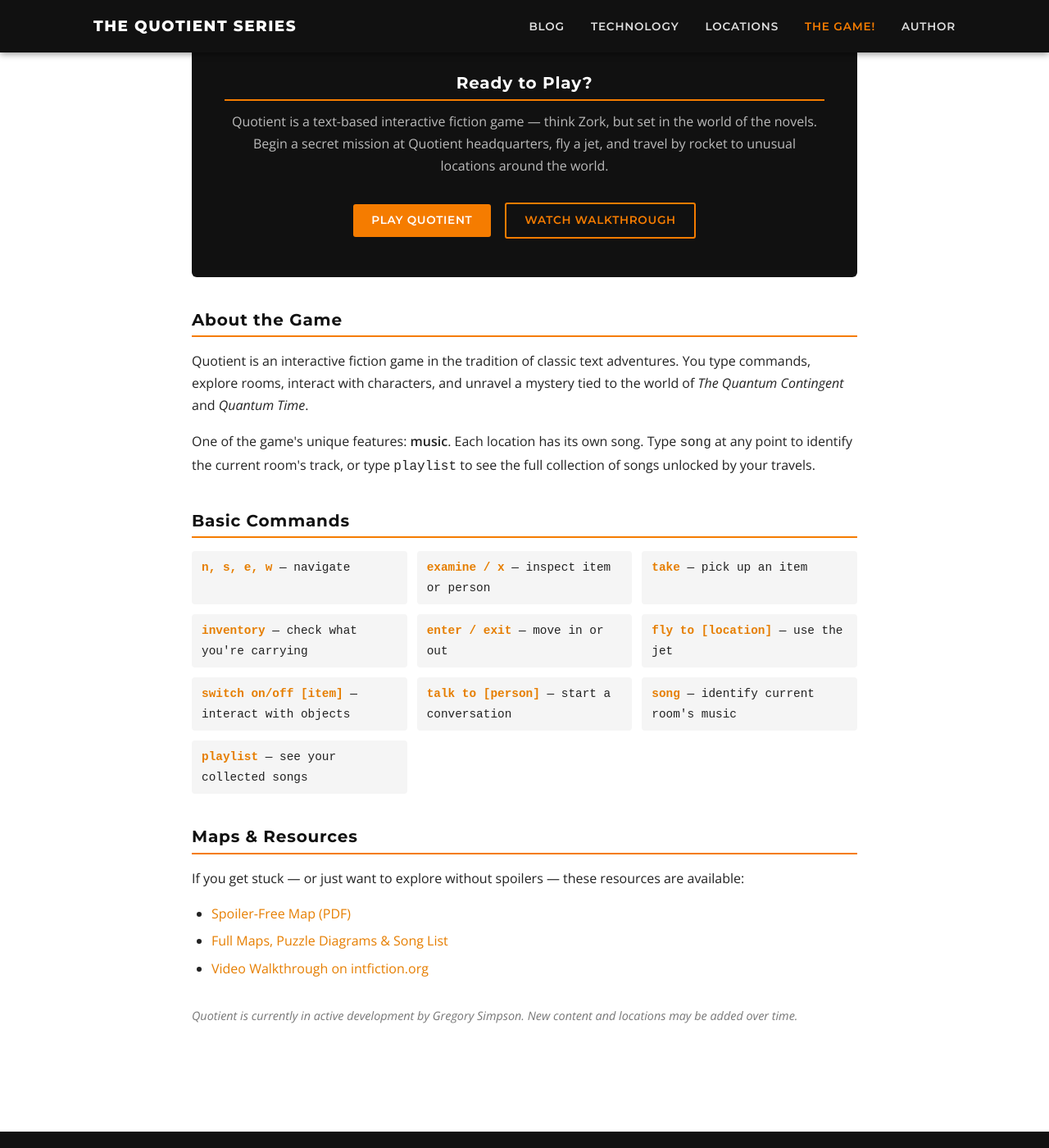
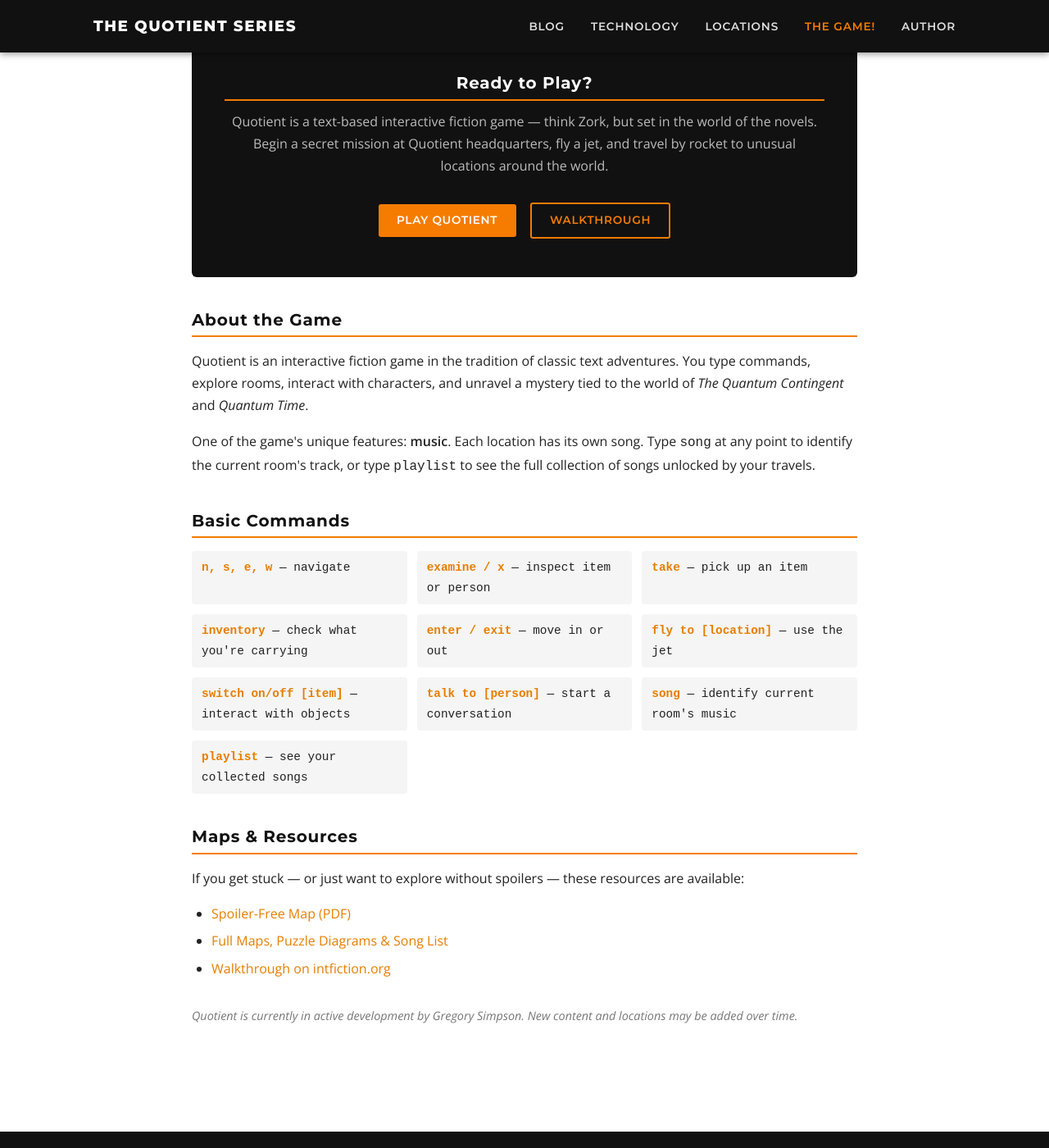
Before and after one commit to simpsong00/simpsong00.github.io, a Jekyll site: the page built from game.md, in a window 1280 px wide and 1400 px high, scrolled down 322 px. Shown: the whole window at 82% size. Built offline with Jekyll 4.4.1, drawn with Linux system fonts in a browser that asks for light colours.

Commit message:
Update game page walkthrough link text

```diff
--- a/game.md
+++ b/game.md
@@ -18,7 +18,7 @@ permalink: /game/
       <h2>Ready to Play?</h2>
       <p>Quotient is a text-based interactive fiction game — think Zork, but set in the world of the novels. Begin a secret mission at Quotient headquarters, fly a jet, and travel by rocket to unusual locations around the world.</p>
       <a href="https://simpsong00.github.io/play.html" class="btn btn-primary" target="_blank" rel="noopener">Play Quotient</a>
-      <a href="https://intfiction.org/t/lets-play-quotient-the-game-by-gregory-simpson/75735/1" class="btn btn-secondary" target="_blank" rel="noopener">Watch Walkthrough</a>
+      <a href="https://intfiction.org/t/lets-play-quotient-the-game-by-gregory-simpson/75735/1" class="btn btn-secondary" target="_blank" rel="noopener">Walkthrough</a>
     </div>
 
     <h2>About the Game</h2>
@@ -45,7 +45,7 @@ permalink: /game/
     <ul>
       <li><a href="https://simpsong00.github.io/Quotient%20The%20Game%20-%20Map%20Spoiler%20Free.pdf" target="_blank" rel="noopener">Spoiler-Free Map (PDF)</a></li>
       <li><a href="/game/resources/" target="_blank" rel="noopener">Full Maps, Puzzle Diagrams &amp; Song List</a></li>
-      <li><a href="https://intfiction.org/t/lets-play-quotient-the-game-by-gregory-simpson/75735/1" target="_blank" rel="noopener">Video Walkthrough on intfiction.org</a></li>
+      <li><a href="https://intfiction.org/t/lets-play-quotient-the-game-by-gregory-simpson/75735/1" target="_blank" rel="noopener">Walkthrough on intfiction.org</a></li>
     </ul>
 
     <p style="margin-top:2rem;font-size:0.9rem;color:#777;"><em>Quotient is currently in active development by Gregory Simpson. New content and locations may be added over time.</em></p>
```
